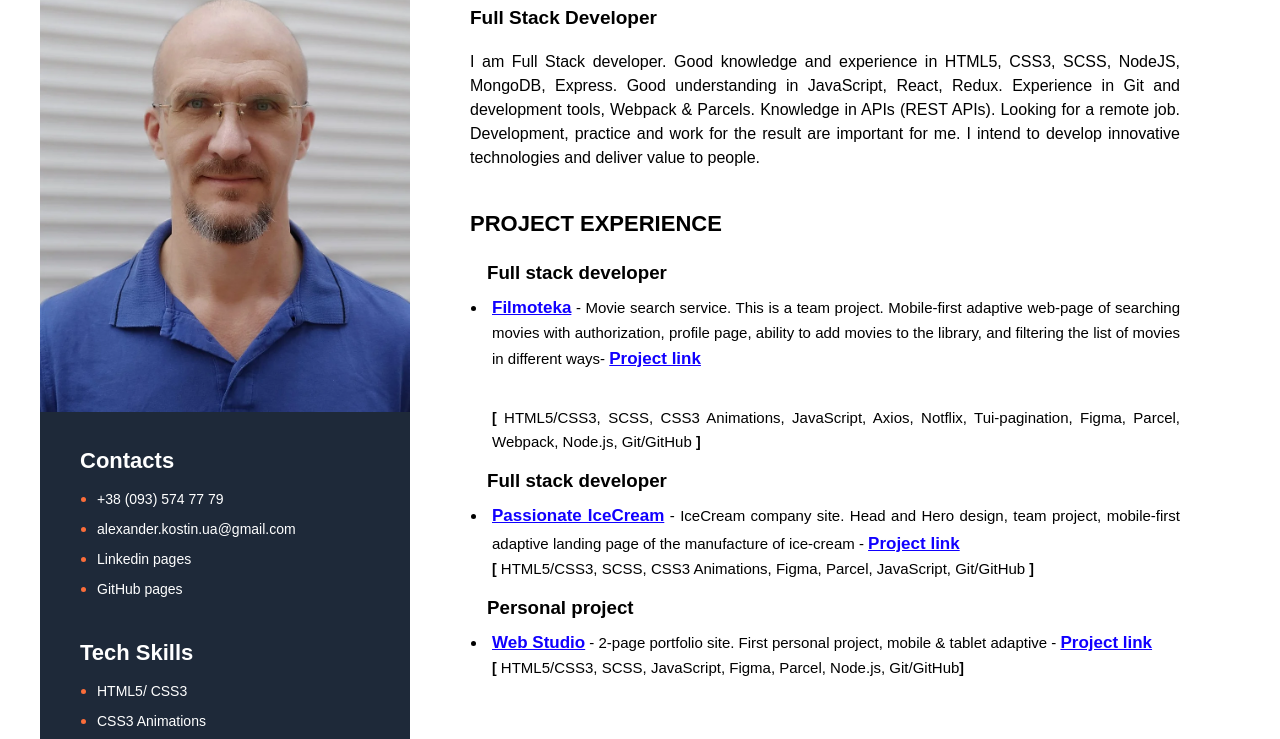
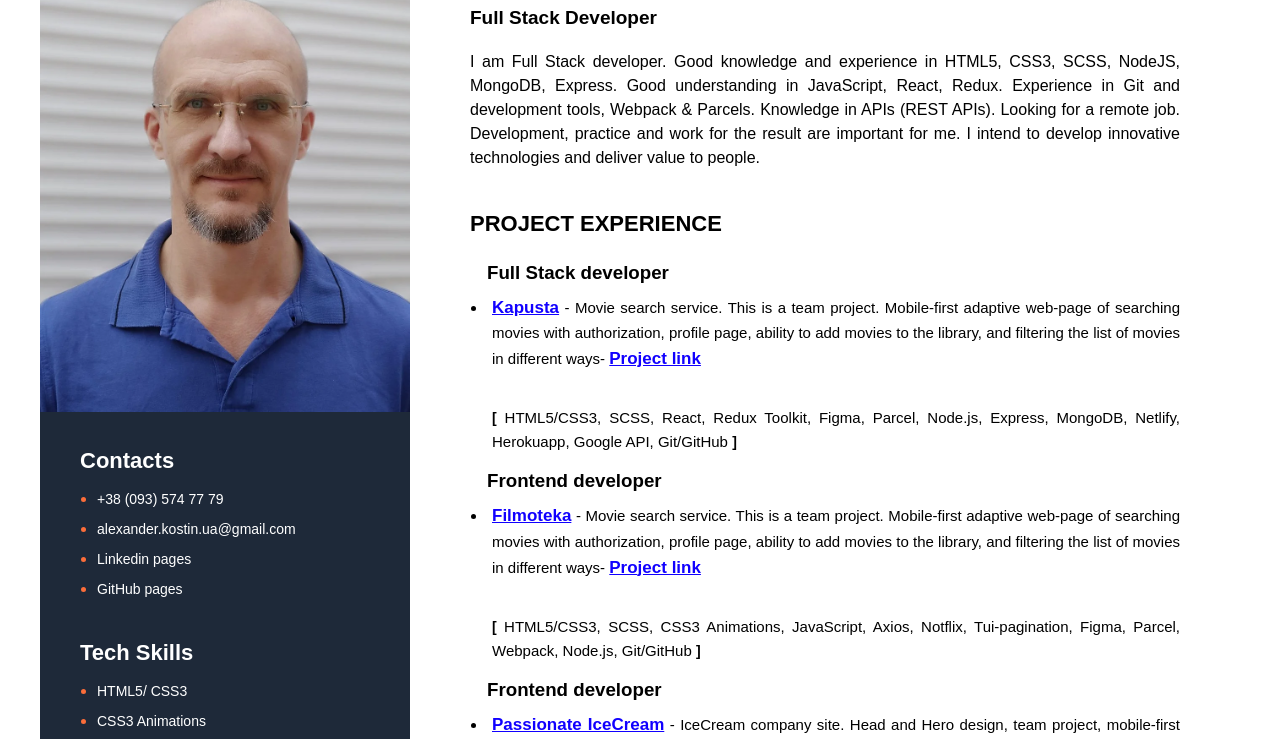
Before and after one commit to AVKostin/my-resume, a website built with Parcel: page src/index.html in a window 1280 px wide. Shown: the part 144-883 px from the top of the page. Built offline with nearby package versions, Linux system fonts and the light colour scheme.

Commit message:
Update project_experience.html

```diff
--- a/src/partials/project_experience.html
+++ b/src/partials/project_experience.html
@@ -1,72 +1,71 @@
-
 <div class="my-projects-section">
   <h3 class="main-content-title">Project Experience</h3>
   <ul class="my-projects-list">
-        <h3 class="project-title__name">Full stack developer</h3>
+    <h3 class="project-title__name">Full Stack developer</h3>
     <li class="my-projects-item">
       <div class="my-projects-text">
-                <a
-                    href="https://avkostin.github.io/Filmoteka/"
-                    class="my-projects-link"
-                    >Filmoteka</a
-                >
-                - Movie search service. This is a team project. Mobile-first adaptive web-page of searching movies with authorization, profile page, ability to add movies to the library, and filtering the list of movies in different ways-
-                <a
-                    href="https://github.com/AVKostin/Filmoteka"
-                    class="my-projects-link"
+        <a href="https://kapusta-financial-book.netlify.app/" class="my-projects-link">Kapusta</a>
+        - Movie search service. This is a team project. Mobile-first adaptive web-page of searching
+        movies with authorization, profile page, ability to add movies to the library, and filtering
+        the list of movies in different ways-
+        <a href="https://github.com/AVKostin/finance-book-server" class="my-projects-link"
           >Project link</a
         >
         <div class="my-projects_technologies">
-                    <span class="my-projects-bracket"> <br />[</span> HTML5/CSS3,
-                SCSS, CSS3 Animations, JavaScript, Axios, Notflix,
-                Tui-pagination, Figma, Parcel, Webpack, Node.js, Git/GitHub
+          <span class="my-projects-bracket"> <br />[</span> HTML5/CSS3, SCSS, React, Redux Toolkit,
+          Figma, Parcel, Node.js, Express, MongoDB, Netlify, Herokuapp, Google API, Git/GitHub
           <span class="my-projects-bracket">]</span>
         </div>
       </div>
     </li>
-        <h3 class="project-title__name">Full stack developer</h3>
+
+    <h3 class="project-title__name">Frontend developer</h3>
+    <li class="my-projects-item">
+      <div class="my-projects-text">
+        <a href="https://avkostin.github.io/Filmoteka/" class="my-projects-link">Filmoteka</a>
+        - Movie search service. This is a team project. Mobile-first adaptive web-page of searching
+        movies with authorization, profile page, ability to add movies to the library, and filtering
+        the list of movies in different ways-
+        <a href="https://github.com/AVKostin/Filmoteka" class="my-projects-link">Project link</a>
+        <div class="my-projects_technologies">
+          <span class="my-projects-bracket"> <br />[</span> HTML5/CSS3, SCSS, CSS3 Animations,
+          JavaScript, Axios, Notflix, Tui-pagination, Figma, Parcel, Webpack, Node.js, Git/GitHub
+          <span class="my-projects-bracket">]</span>
+        </div>
+      </div>
+    </li>
+
+    <h3 class="project-title__name">Frontend developer</h3>
     <li class="my-projects-item">
       <span class="my-projects-text">
-            <a
-                href="https://avkostin.github.io/IceCream_company_site/"
-                class="my-projects-link"
+        <a href="https://avkostin.github.io/IceCream_company_site/" class="my-projects-link"
           >Passionate IceCream</a
         >
-            - IceCream company site. Head and Hero design, team
-            project, mobile-first adaptive landing page of the manufacture of ice-cream -
-            <a
-                href="https://github.com/AVKostin/IceCream_company_site"
-                class="my-projects-link"
+        - IceCream company site. Head and Hero design, team project, mobile-first adaptive landing
+        page of the manufacture of ice-cream -
+        <a href="https://github.com/AVKostin/IceCream_company_site" class="my-projects-link"
           >Project link</a
         >
         <span class="my-projects-bracket">
           <br />
           [</span
         >
-            HTML5/CSS3, SCSS, CSS3 Animations, Figma, Parcel, JavaScript,
-            Git/GitHub
+        HTML5/CSS3, SCSS, CSS3 Animations, Figma, Parcel, JavaScript, Git/GitHub
         <span class="my-projects-bracket">]</span>
       </span>
     </li>
-        <h3 class="project-title__name">Personal project</h3>
+
+    <h3 class="project-title__name">Personal project / Frontend developer</h3>
     <li class="my-projects-item">
       <span class="my-projects-text">
-            <a
-                href="https://avkostin.github.io/goit-markup-hw-08/"
-                class="my-projects-link"
+        <a href="https://avkostin.github.io/goit-markup-hw-08/" class="my-projects-link"
           >Web Studio</a
         >
-            - 2-page portfolio site. First personal project, mobile & tablet
-            adaptive -
-            <a
-                href="https://github.com/AVKostin/goit-markup-hw-08"
-                class="my-projects-link"
+        - 2-page portfolio site. First personal project, mobile & tablet adaptive -
+        <a href="https://github.com/AVKostin/goit-markup-hw-08" class="my-projects-link"
           >Project link</a
-            ><span class="my-projects-bracket"> <br />[</span> HTML5/CSS3,
-            SCSS, JavaScript, Figma, Parcel, Node.js, Git/GitHub<span
-                class="my-projects-bracket"
-                >]</span
-            >
+        ><span class="my-projects-bracket"> <br />[</span> HTML5/CSS3, SCSS, JavaScript, Figma,
+        Parcel, Node.js, Git/GitHub<span class="my-projects-bracket">]</span>
       </span>
     </li>
   </ul>
```
Lines whose indentation alone changed are shown as unchanged.
